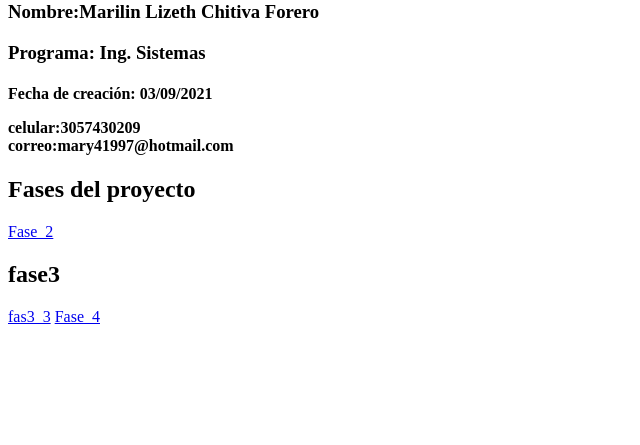
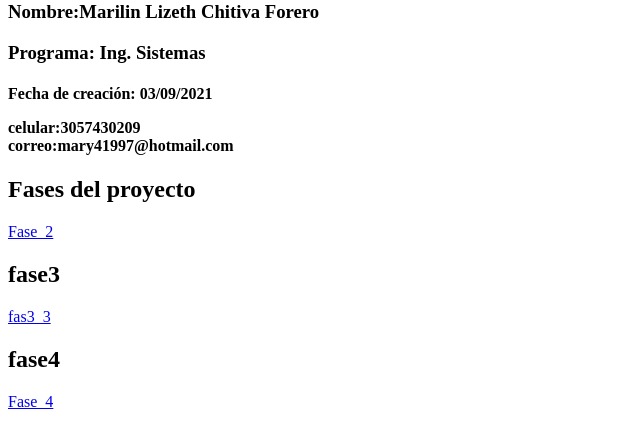
Before and after one commit to Marilynchitiva/DSW-Marilinchitiva, a plain HTML site: page index.html in a window 1280 px wide. Shown: the part 79-524 px from the top of the page, without its empty margins (0-640 px from the left). Drawn offline with Linux system fonts and the light colour scheme.

Commit message:
Update index.html
e

```diff
--- a/index.html
+++ b/index.html
@@ -26,7 +26,8 @@
 <a href="fase2/design.html">Fase_2</a>
 <h2>fase3</h2>
 <a href="fase3/index.html">fas3_3</a>
-<a href="fase4/"> Fase_4</a>
+<h2>fase4</h2>
+<a href="fase4/evaluacion1.html"> Fase_4</a>
 
 </body>
 </html>
```
